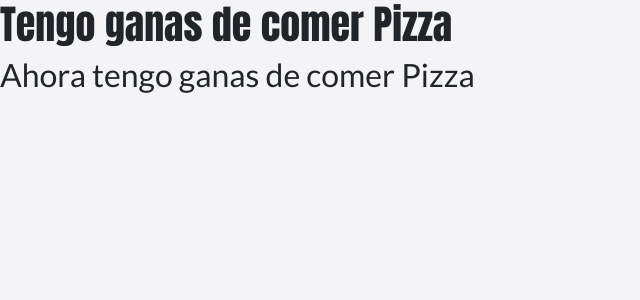
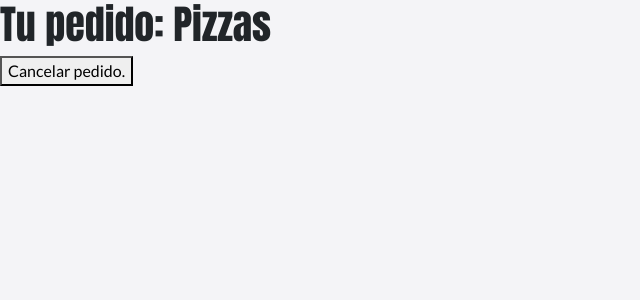
Before and after one commit to cytelsystem/reactClases, a React (Create React App) app: page / in a window 1280 px wide. Shown: the top 300 px of the page, without its empty margins (0-640 px from the left). Built offline with nearby package versions, Linux system fonts and the light colour scheme.

Commit message:
cancelar pedido

```diff
--- a/src/components/App.js
+++ b/src/components/App.js
@@ -3,25 +3,47 @@ import React from 'react';
 class App extends React.Component {
   constructor(props) {
     super(props);
-    this.state = {imHungryFor: "Empanadas"};
+    this.state = {
+                    imHungryFor: "",
+                    show: true
+                 };
   }
+
+  cancelOrder = () => {
+    this.setState({show: false});
+  }
+
   componentDidMount() {
     setTimeout(() => {
-      this.setState({imHungryFor: "Pizza"})
-    }, 1000)
+      this.setState({imHungryFor: "Pizzas"})
+    }, 2000)
   }
   componentDidUpdate() {
-    document.getElementById("myH2").innerHTML =
-    "Ahora tengo ganas de comer " + this.state.imHungryFor;
     console.log("El componente se actualizó!");
   }
   render() {
+    let myOrder;
+    if (this.state.show) {
+      myOrder = <Child food={this.state.imHungryFor}/>;
+    };
     return (
       <div>
-      <h1>Tengo ganas de comer {this.state.imHungryFor}</h1>
-      <h2 id="myH2"></h2>
+      {myOrder}
+      <button type="button" onClick={this.cancelOrder}>Cancelar pedido.</button>
       </div>
     );
   }
 }
+
+class Child extends React.Component {
+  componentWillUnmount() {
+    alert("Tu pedido ha sido cancelado.");
+  }
+  render() {
+    return (
+      <h1>Tu pedido: {this.props.food}</h1>
+    );
+  }
+}
+
 export default App;
```
